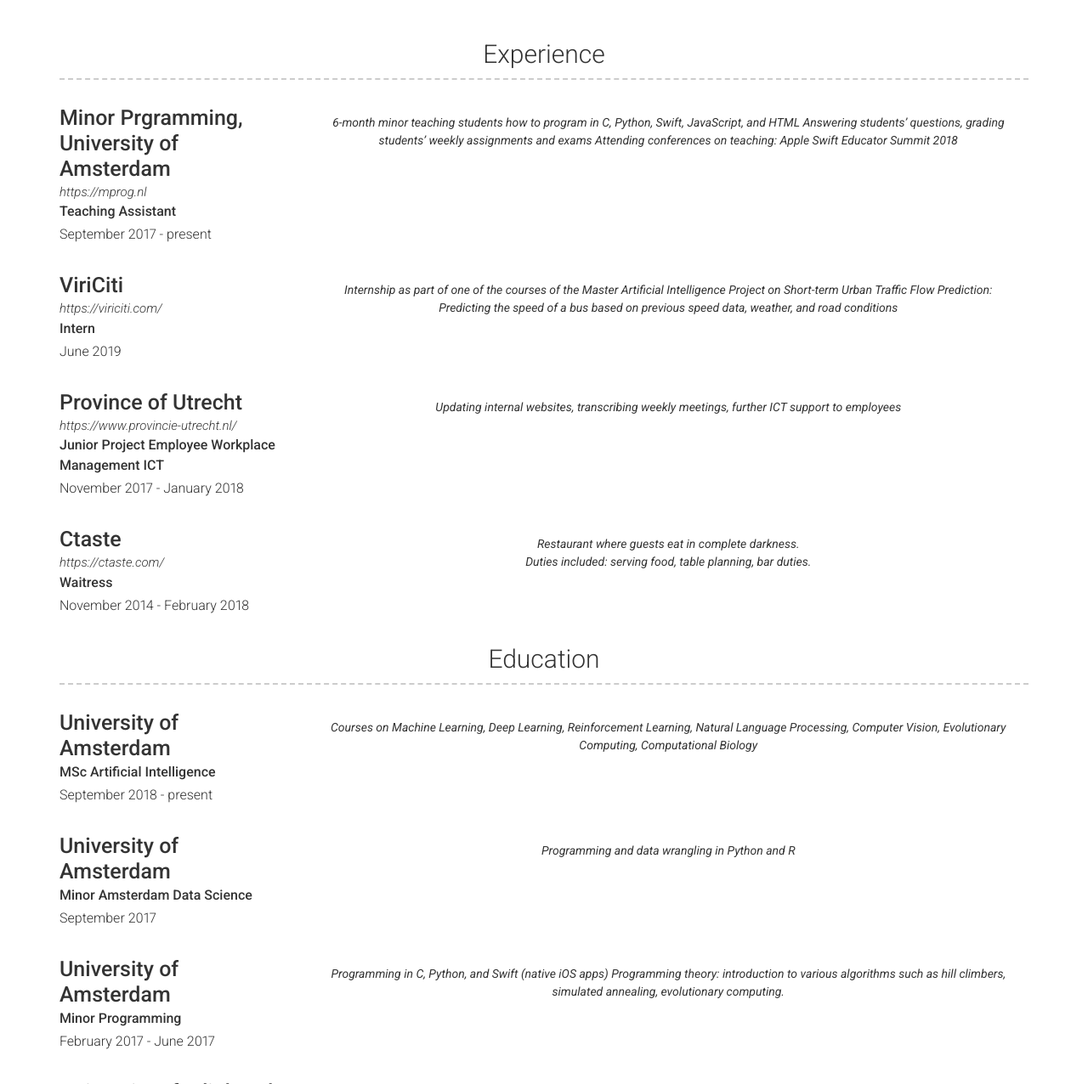
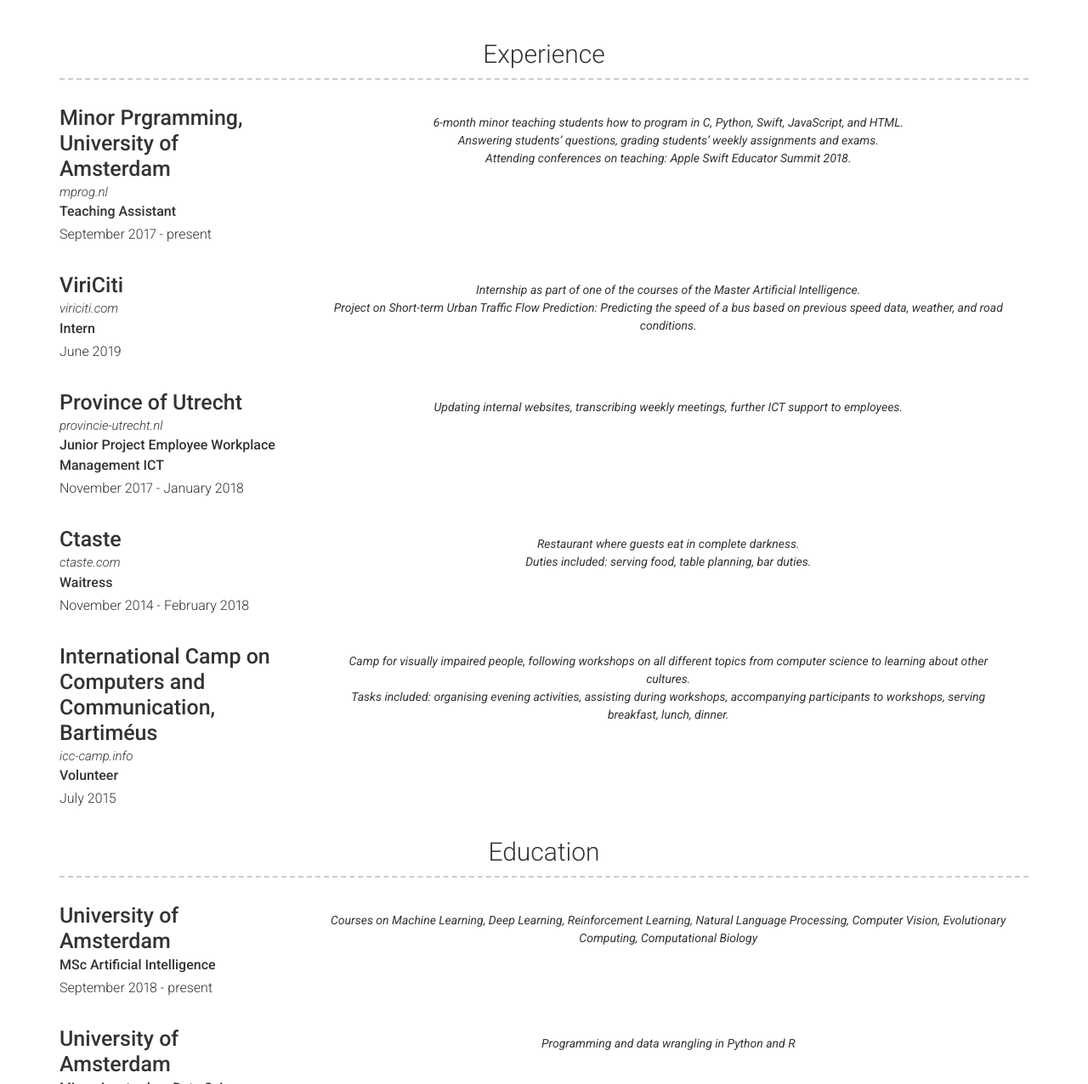
Before and after one commit to emmahokken/website, a Jekyll site: the page built from index.md, in a window 1280 px wide and 1400 px high, scrolled down 359 px, cut to the strip 124-1400 px from the top of the window. Shown: the whole strip at 85% size. Built offline with Jekyll 4.4.1, drawn with Linux system fonts in a browser that asks for light colours; nearby versions of some CDN libraries.

Commit message:
experience

```diff
--- a/_data/experience.yml
+++ b/_data/experience.yml
@@ -1,39 +1,44 @@
 # Experience template
 - layout: left
   company: Minor Prgramming, University of Amsterdam
-  link: https://mprog.nl
+  link: mprog.nl
   job_title: Teaching Assistant
   dates: September 2017 - present
   quote: >
-    6-month minor teaching students how to program in C, Python, Swift, JavaScript, and HTML
-
-    Answering students’ questions, grading students’ weekly assignments and exams
-
-    Attending conferences on teaching: Apple Swift Educator Summit 2018
+    6-month minor teaching students how to program in C, Python, Swift, JavaScript, and HTML. <br>
+    Answering students’ questions, grading students’ weekly assignments and exams. <br>
+    Attending conferences on teaching: Apple Swift Educator Summit 2018.
 
 - company: ViriCiti
-  link: https://viriciti.com/
+  link: viriciti.com
   job_title: Intern
   dates: June 2019
   quote: >
-    Internship as part of one of the courses of the Master Artificial Intelligence
-
-    Project on Short-term Urban Traffic Flow Prediction: Predicting the speed of a bus based on previous speed data, weather, and road conditions
+    Internship as part of one of the courses of the Master Artificial Intelligence. <br>
+    Project on Short-term Urban Traffic Flow Prediction: Predicting the speed of a bus based on previous speed data, weather, and road conditions.
 
 - company: Province of Utrecht
-  link: https://www.provincie-utrecht.nl/
+  link: provincie-utrecht.nl
   job_title: Junior Project Employee Workplace Management ICT
   dates: November 2017 - January 2018
   quote: >
-    Updating internal websites, transcribing weekly meetings, further ICT support to employees
+    Updating internal websites, transcribing weekly meetings, further ICT support to employees.
 
 - company: Ctaste
-  link: https://ctaste.com/
+  link: ctaste.com
   job_title: Waitress
   dates: November 2014 - February 2018
   quote: >
     Restaurant where guests eat in complete darkness.<br>
     Duties included: serving food, table planning, bar duties.
 
+- company: International Camp on Computers and Communication, Bartiméus
+  link: icc-camp.info
+  job_title: Volunteer
+  dates: July 2015
+  quote: >
+    Camp for visually impaired people, following workshops on all different topics from computer science to learning about other cultures. <br>
+    Tasks included: organising evening activities, assisting during workshops, accompanying participants to workshops, serving breakfast, lunch, dinner.
+
   # description: | # this will include new lines to allow paragraphs
   #   Description of role
```
